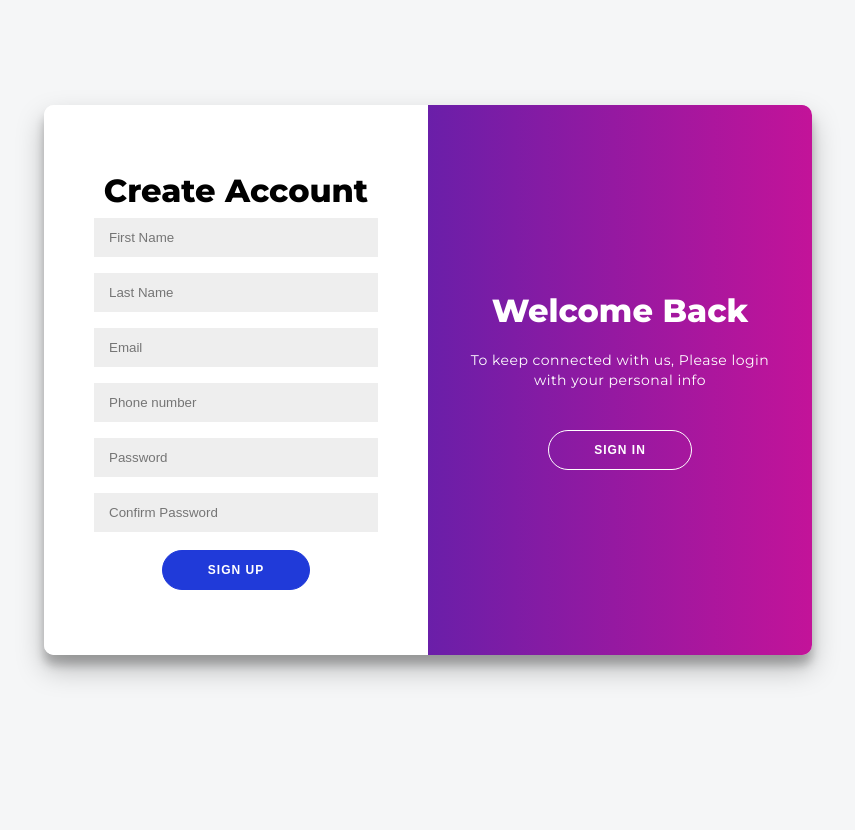
After one commit to ahammed3216/BFH_S4ECLA, a Django app: template student/templates/signup.html in a window 1280 px wide. The commit adds this page. Shown: the whole page, without its empty margins (212-1067 px from the left). Run offline with Django 3.2, Linux system fonts and the light colour scheme; the template is opened without the code that fills it, so the values that code supplies are empty; some libraries are stand-ins or nearby versions.

Commit message:
Initial commit

```diff
--- a/static/css/style.css
+++ b/static/css/style.css
@@ -42,7 +40,7 @@ a{
     overflow: hidden;
     width: 768px;
     max-width: 100%;
-    min-height: 480px;
+    min-height: 550px;
 }
 
 .form-container form{
@@ -83,6 +68,7 @@ button{
     border-radius: 20px;
     border: 1px solid #203ad9;
     background:#203ad9;
+    margin-top: 10px;
     color: #fff;
     font-size: 12px;
     font-weight: bold;
@@ -109,22 +95,11 @@ button.ghost{
     position: absolute;
     top: 0;
     height: 100%;
-    transition: all 0.6s ease-in-out;
-
-}
-
-.sign-in-container
-{
     left: 0;
     width: 50%;
     z-index: 2;
-}
-.sign-up-container
-{
-    left: 0;
-    width: 50%;
-    opacity: 0;
-    z-index: 1;
+    transition: all 0.6s ease-in-out;
+
 }
 
 .overlay-container{
--- /dev/null
+++ b/student/templates/signup.html
@@ -0,0 +1,36 @@
+<html lang="en">
+<head>
+    <meta charset="UTF-8">
+    <meta name="viewport" content="width=device-width, initial-scale=1.0">
+    <title>Sign Up</title>
+    <script src="https://kit.fontawesome.com/4b5e7948e4.js" crossorigin="anonymous"></script>
+    <link href="https://fonts.googleapis.com/css?family=Montserrat:400,800" rel="stylesheet">
+    <link rel="stylesheet" href="./CSS/style.css">
+</head>
+<body>
+    <div class="container" id="container">
+        <div class="form-container ">
+            <form action="#">
+                <h1>Create Account</h1>
+                <input type="text" placeholder="First Name">
+                <input type="text" placeholder="Last Name">
+                <input type="email" placeholder="Email">
+                <input type="text" placeholder="Phone number">
+                <input type="password" placeholder="Password">
+                <input type="password" placeholder="Confirm Password">
+                <button>Sign up</button>
+            </form>
+         </div>
+         <div class="overlay-container">
+            <div class="overlay">
+         <div class="overlay-panel overlay-right">
+            <h1>Welcome Back</h1>
+            <p>
+                To keep connected with us, Please login with your personal info
+            </p>
+            <button class="ghost" id="SignIn" onclick="location.href='./login.html'">Sign In</button>
+        </div>
+    </div>
+    </div>
+</body>
+</html>
```
Also changed, not shown: other parts of static/css/style.css (+1 -50 lines), static/js/main.js (deleted, +0 -12 lines), student/templates/login.html (+7 -39 lines), db.sqlite3.
